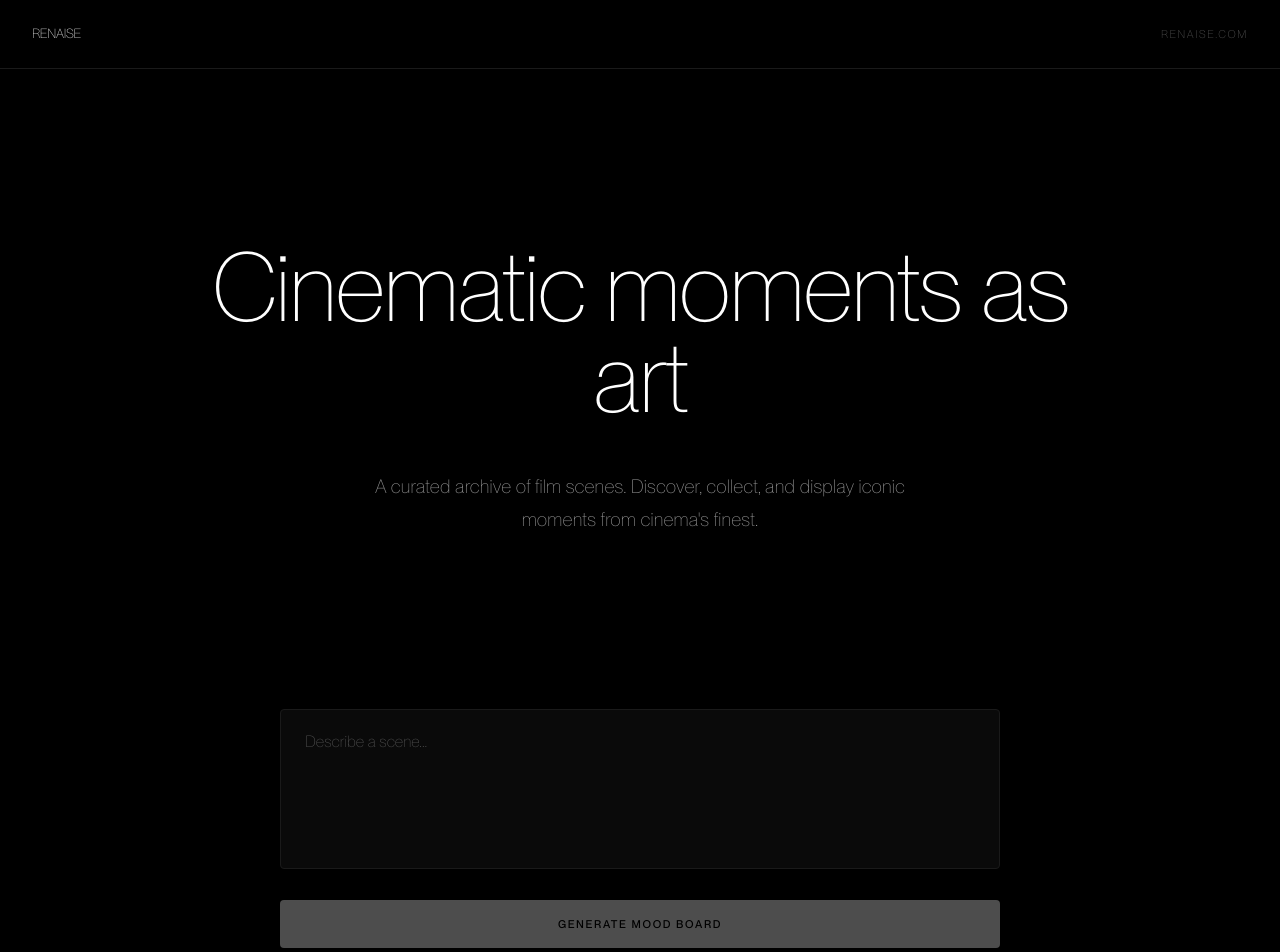
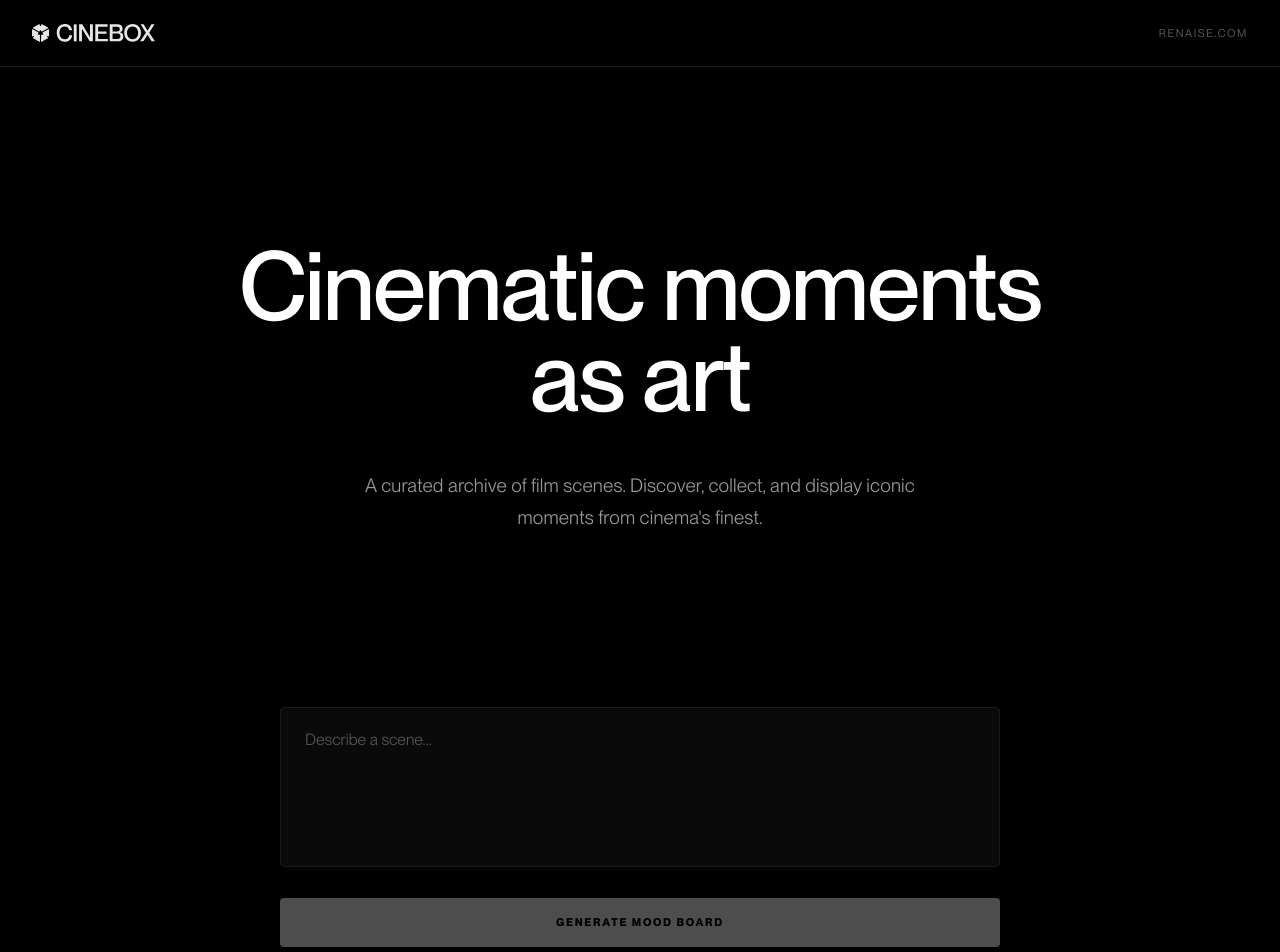
Before and after one commit to renaise/a24-scene-visualizer, a React (Vite) app: page / in a window 1280 px wide. Shown: the top 952 px of the page. Built offline with nearby package versions, Linux system fonts and the light colour scheme.

Commit message:
Increase font weights for legibility + restore logo

```diff
--- a/src/App.tsx
+++ b/src/App.tsx
@@ -125,14 +125,16 @@ function App() {
       <header className="border-b border-[#1a1a1a] bg-black backdrop-blur">
         <div className="max-w-[1400px] mx-auto px-8 py-6">
           <div className="flex items-center justify-between">
-            <h1 className="text-[13px] font-light tracking-[0.2em] text-white uppercase">
-              Renaise
-            </h1>
+            <img
+              src="/cinebox-logo.svg"
+              alt="Renaise"
+              className="h-[18px] opacity-90 hover:opacity-100 transition-opacity"
+            />
             <a
               href="https://renaise.com"
               target="_blank"
               rel="noopener noreferrer"
-              className="text-[11px] font-light tracking-[0.15em] text-[#666666] hover:text-white transition-colors uppercase"
+              className="text-[11px] font-normal tracking-[0.15em] text-[#666666] hover:text-white transition-colors uppercase"
             >
               renaise.com
             </a>
@@ -146,10 +148,10 @@ function App() {
             {/* Hero - Monologue-inspired dramatic spacing */}
             <div className="min-h-[80vh] flex items-center justify-center px-8 py-40">
               <div className="max-w-[900px] mx-auto text-center">
-                <h2 className="text-[68px] md:text-[96px] leading-[0.95] font-light text-white mb-12 tracking-[-0.03em]">
+                <h2 className="text-[68px] md:text-[96px] leading-[0.95] font-medium text-white mb-12 tracking-[-0.03em]">
                   Cinematic moments as art
                 </h2>
-                <p className="text-[17px] md:text-[19px] leading-[1.7] text-[#999999] max-w-[600px] mx-auto font-light tracking-[0.01em]">
+                <p className="text-[17px] md:text-[19px] leading-[1.7] text-[#999999] max-w-[600px] mx-auto font-normal tracking-[0.01em]">
                   A curated archive of film scenes. Discover, collect, and display iconic moments from cinema's finest.
                 </p>
               </div>
@@ -162,7 +164,7 @@ function App() {
                   value={prompt}
                   onChange={(e) => setPrompt(e.target.value)}
                   placeholder="Describe a scene..."
-                  className="w-full h-[160px] bg-[#0a0a0a] border border-[#1a1a1a] rounded-sm px-6 py-5 text-[16px] font-light text-white placeholder-[#555555] focus:outline-none focus:border-[#333333] resize-none transition-all mb-6 backdrop-blur"
+                  className="w-full h-[160px] bg-[#0a0a0a] border border-[#1a1a1a] rounded-sm px-6 py-5 text-[16px] font-normal text-white placeholder-[#555555] focus:outline-none focus:border-[#333333] resize-none transition-all mb-6 backdrop-blur"
                   disabled={isGenerating}
                 />
 
@@ -170,7 +172,7 @@ function App() {
                   ref={buttonRef}
                   onClick={() => generateMoodBoard()}
                   disabled={isGenerating || !prompt.trim()}
-                  className="w-full flashlight-button px-8 py-4 bg-white text-black text-[11px] font-medium uppercase tracking-[0.15em] rounded-sm hover:bg-[#e0e0e0] transition-all disabled:opacity-30 disabled:cursor-not-allowed"
+                  className="w-full flashlight-button px-8 py-4 bg-white text-black text-[11px] font-semibold uppercase tracking-[0.15em] rounded-sm hover:bg-[#e0e0e0] transition-all disabled:opacity-30 disabled:cursor-not-allowed"
                 >
                   {isGenerating ? (
                     <span className="flex items-center justify-center gap-3">
@@ -236,7 +238,7 @@ function App() {
                 </div>
 
                 <div className="text-center py-24 border-t border-[#1a1a1a]">
-                  <p className="text-[#666666] text-[16px] font-light mb-12 max-w-[700px] mx-auto italic leading-relaxed">
+                  <p className="text-[#666666] text-[16px] font-normal mb-12 max-w-[700px] mx-auto italic leading-relaxed">
                     "{images[0]?.prompt}"
                   </p>
                   <button
@@ -253,7 +255,7 @@ function App() {
         ) : (
           /* Archive - Monologue dramatic spacing */
           <div className="max-w-[1200px] mx-auto px-8 py-40">
-            <h2 className="text-[68px] md:text-[96px] leading-[0.95] font-light text-white mb-40 tracking-[-0.03em] text-center">
+            <h2 className="text-[68px] md:text-[96px] leading-[0.95] font-medium text-white mb-40 tracking-[-0.03em] text-center">
               Archive
             </h2>
 
@@ -286,7 +288,7 @@ function App() {
 
       <footer className="border-t border-[#1a1a1a] py-20 mt-60">
         <div className="max-w-[1200px] mx-auto px-8 text-center">
-          <p className="text-[11px] text-[#555555] font-light uppercase tracking-[0.25em]">
+          <p className="text-[11px] text-[#555555] font-normal uppercase tracking-[0.25em]">
             Renaise
           </p>
         </div>
--- a/src/index.css
+++ b/src/index.css
@@ -80,15 +80,15 @@ body {
   animation: fadeBlur 0.8s ease-out;
 }
 
-/* A24-style typography - light, refined */
+/* A24-style typography - bold, legible */
 h1, h2, h3 {
-  font-weight: 300;
+  font-weight: 500;
   letter-spacing: -0.02em;
 }
 
-/* Body text lighter */
+/* Body text - medium weight for readability */
 body {
-  font-weight: 300;
+  font-weight: 400;
 }
 
 /* Monologue-inspired grid - generous spacing */
```
